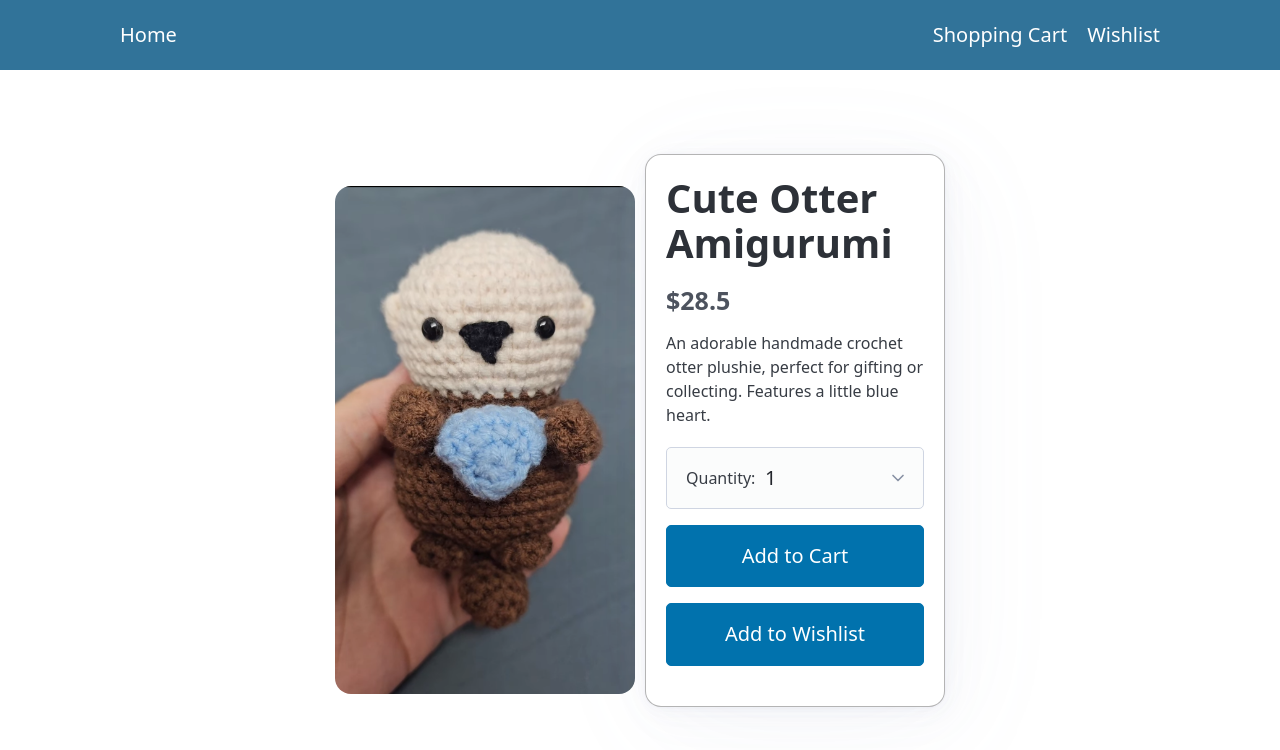
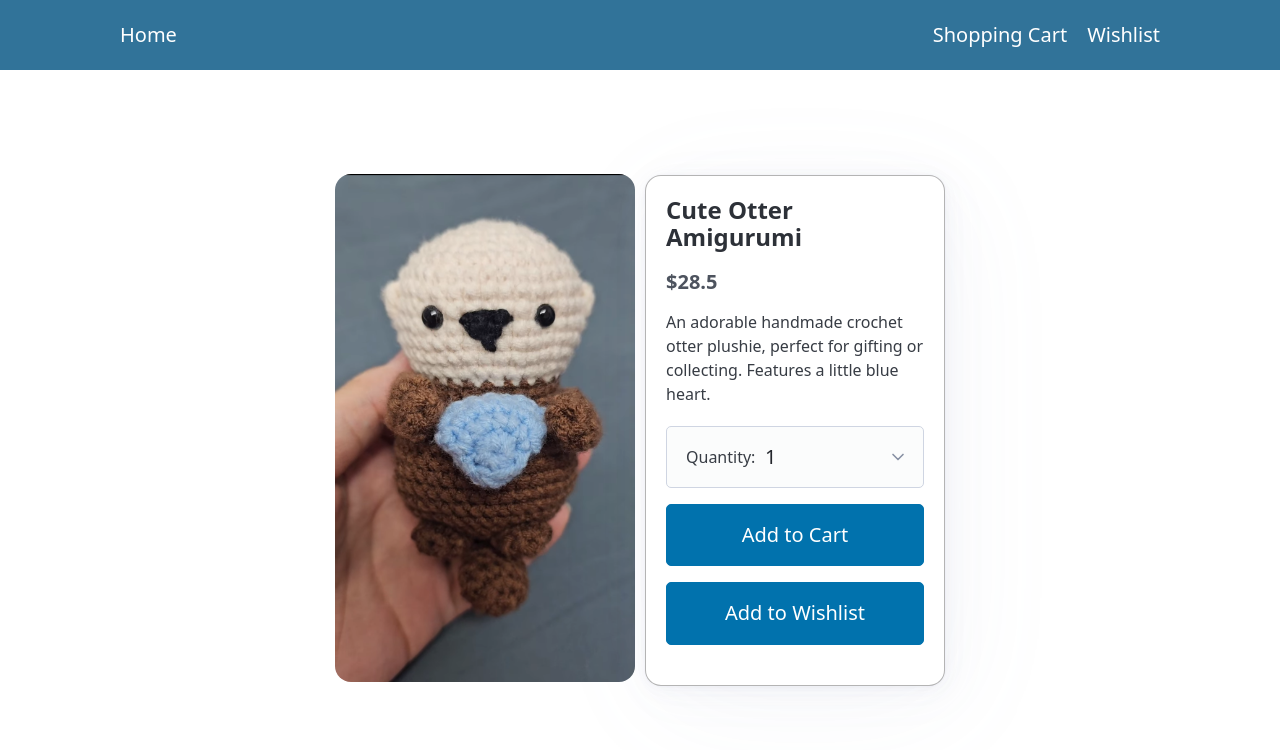
Before and after one commit to AlexLuo602/Crochet-Shopping-Website, a React (Vite) app in the folder frontend/: page /items/1 in a window 1280 px wide. Shown: the top 750 px of the page. Built offline with nearby package versions, Linux system fonts and the light colour scheme.

Commit message:
fixed alignment between image and card in item details

```diff
--- a/frontend/src/css/ItemDetails.css
+++ b/frontend/src/css/ItemDetails.css
@@ -17,6 +17,7 @@
 	max-height: 35rem;
 	border-radius: 0.8rem;
 	margin-right: 1rem;
+	margin-bottom: 1.2rem;
 	align-self: center;
 }
 
@@ -135,4 +136,16 @@
 		font-size: 0.8rem;
 		overflow: hidden;
 	}
+
+	.shopping-cart h1 {
+		font-size: 1.2rem;
+	}
+
+	.shopping-cart h4 {
+		font-size: 1rem;
+	}
+
+	.quantity-overlay {
+		font-size: 16px;
+	}
 }
```
